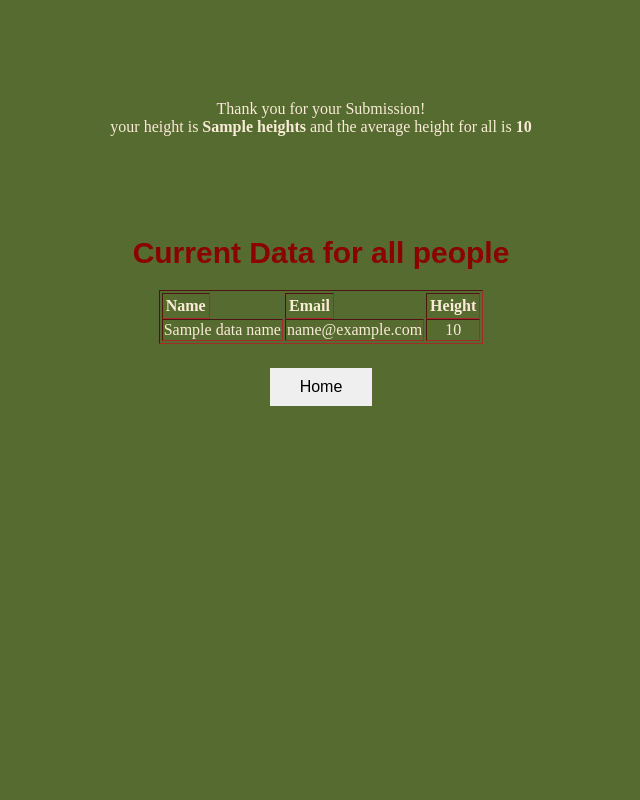
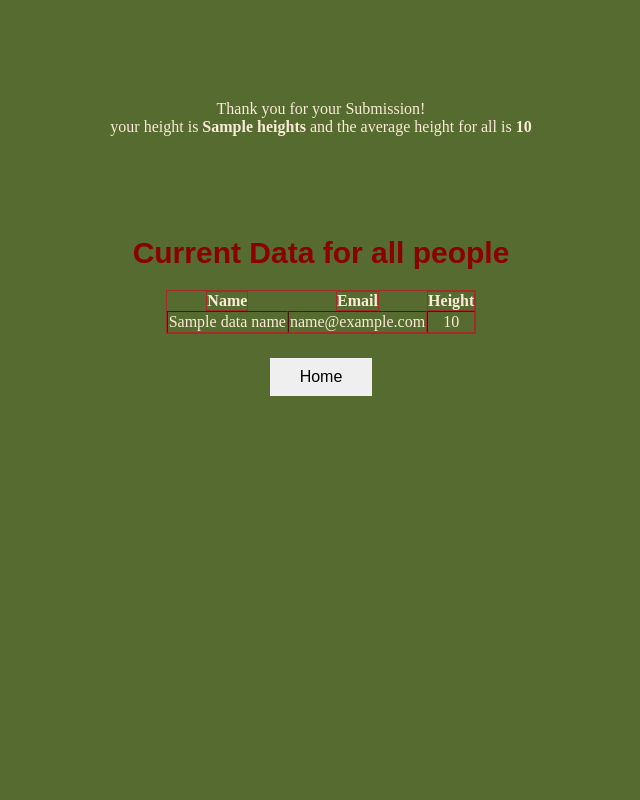
Before and after one commit to muzaanme/DataCollector, a Flask app: template templates/success.html in a window 1280 px wide. Shown: the whole page, without its empty margins (319-959 px from the left). Run offline with Flask 2, Linux system fonts and the light colour scheme; the template is opened without the code that fills it: most values are stand-ins (such as "Sample title", 1, 10 or a date in 2020).

Commit message:
aligned table heading to center and added functionality to home button

```diff
--- a/static/style.css
+++ b/static/style.css
@@ -70,11 +70,15 @@
 
 table, th, td {
     border: 1px solid black;
-    /* border-collapse: collapse; */
+    border-collapse: collapse;
     border-style: inset;
     border-color:brown;
     border-width: 1px;
     display: table;
+    margin-left: auto;
+    margin-right: auto;
+    width: auto;
+
 
 
 }
@@ -92,6 +96,9 @@
 table tr td{
     display: block;
     text-align: center;
+    justify-content: center;
+
+
 }
 
 table th{
--- a/templates/success.html
+++ b/templates/success.html
@@ -14,6 +14,7 @@
         </p>
        <h1>Current Data for all people</h1>
         <div>
+
             <table class="center">
                 <tr>
                     <th>Name</th>
@@ -40,10 +41,11 @@
                     {% endfor %}
                 </tr>
             </table>
-            <form action="{{url_for('Home')}}" method="POST">
-                <button type="button" class="button2">Home</button>
-            </form>
+
         </div>
+        <form action="{{url_for ('Home')}}" method="POST">
+            <button type="submit" class="button2">Home</button>
+        </form>
 
     </div>
 
```
